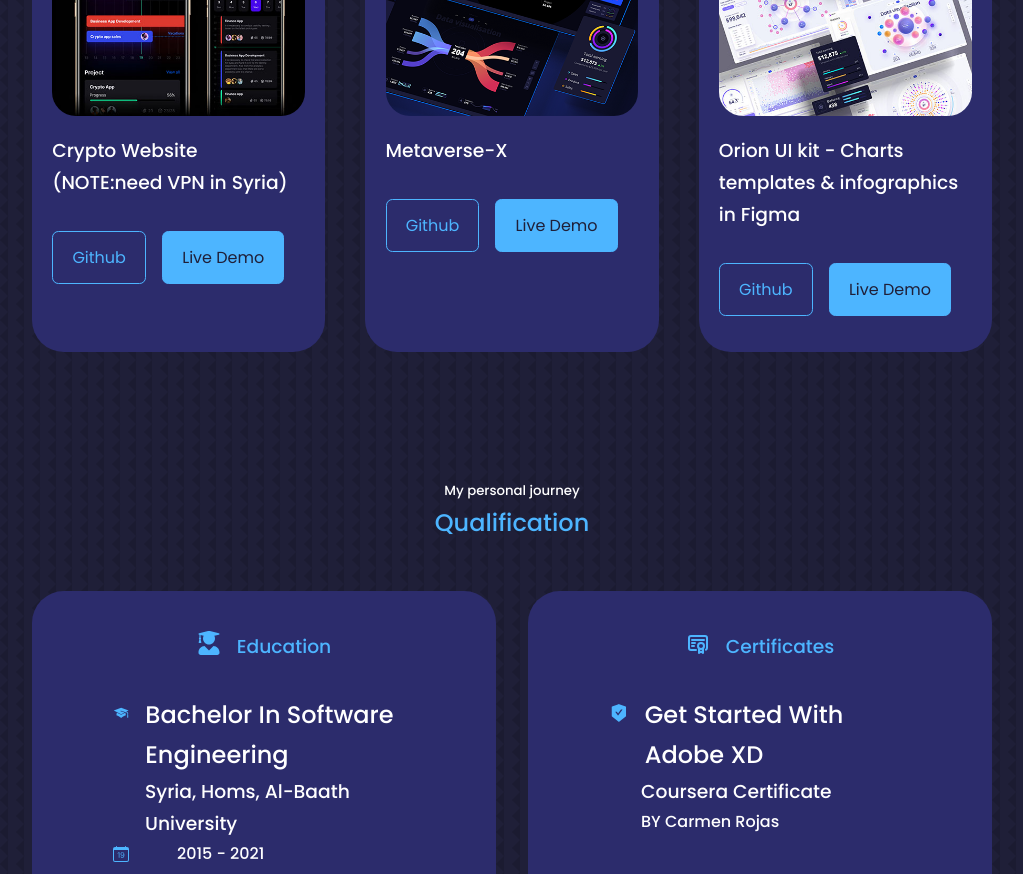
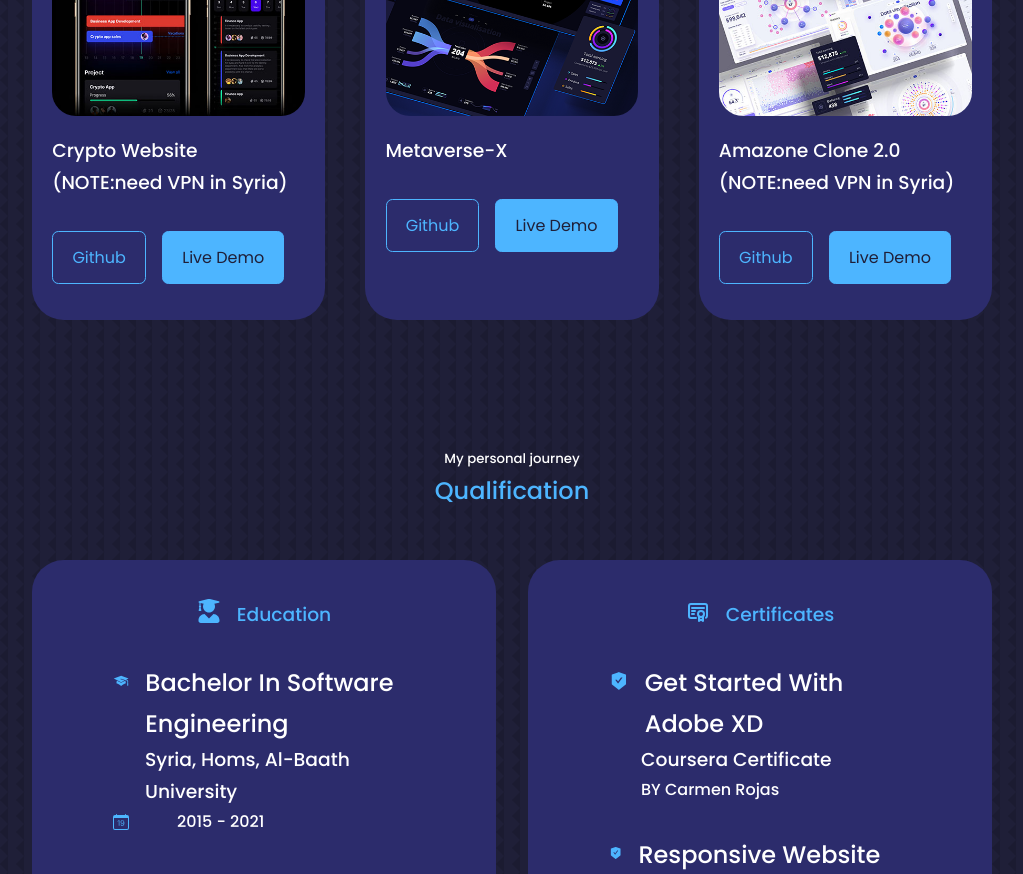
Before and after one commit to Alifouanne/my-portfolio, a React (Create React App) app: page / in a window 1280 px wide. Shown: the part 3800-4674 px from the top of the page, without its empty margins (128-1151 px from the left). Built offline with nearby package versions, Linux system fonts and the light colour scheme.

Commit message:
add new amazon project

```diff
--- a/src/components/portfolio/Portfolio.jsx
+++ b/src/components/portfolio/Portfolio.jsx
@@ -141,10 +141,10 @@ const Portfolio = () => {
               alt="Orion UI kit - Charts templates & infographics in Figma"
             />
           </div>
-          <h3>Orion UI kit - Charts templates & infographics in Figma</h3>
+          <h3>Amazone Clone 2.0 (NOTE:need VPN in Syria)</h3>
           <div className="portfolio__item-cta">
             <a
-              href="https://github.com/Alifouanne/modern-responsive-website"
+              href="https://github.com/Alifouanne/amazon-new"
               className="btn"
               target="_blank"
               rel="noreferrer"
@@ -152,7 +152,7 @@ const Portfolio = () => {
               Github
             </a>
             <a
-              href="https://dribbble.com/shots/17317573-Orion-UI-kit-Charts-templates-infographics-in-Figma"
+              href="https://my-amazon-ow8bzod2b-alifouanne.vercel.app"
               className="btn btn-primary"
               target="_blank"
               rel="noreferrer"
```
